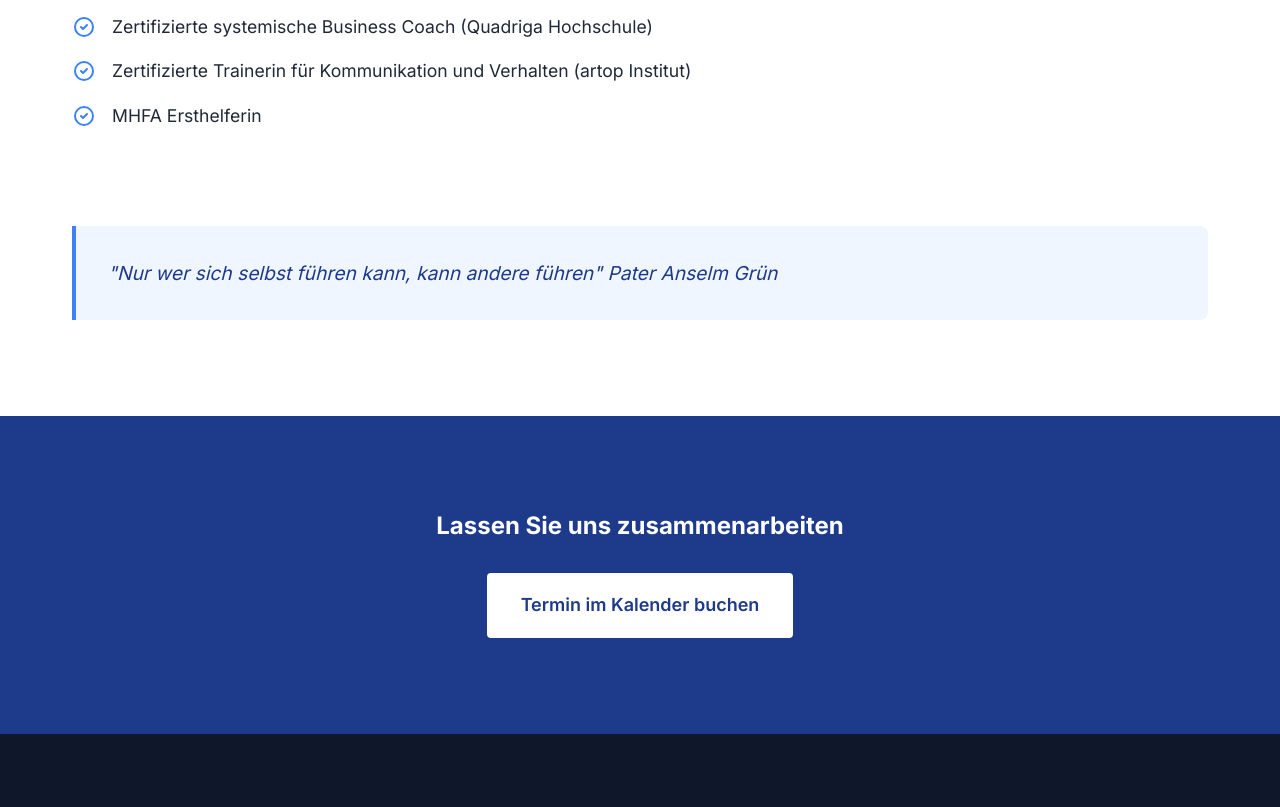
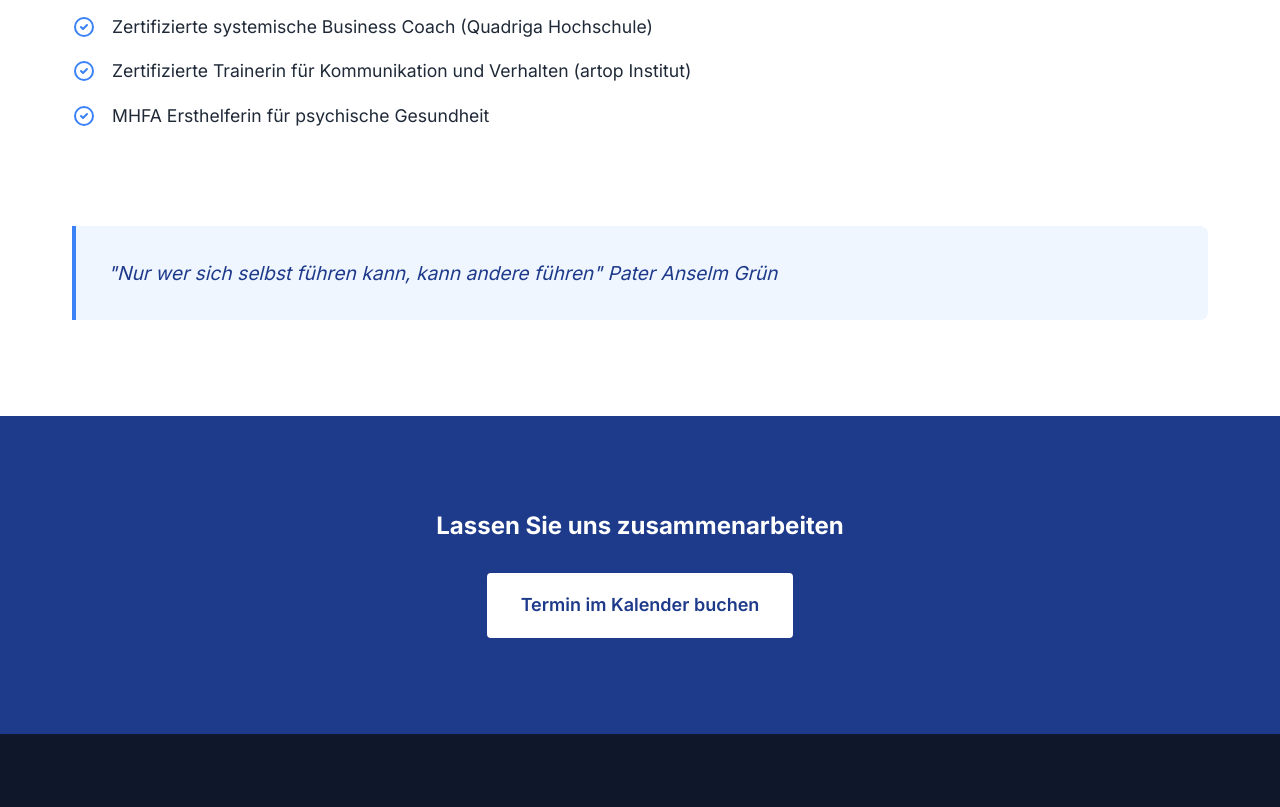
Before and after one commit to NargizaRA/liubov-coaching-webpage, an Eleventy site: page src/index.md in a window 1280 px wide. Shown: the part 3208-4015 px from the top of the page. Built offline with nearby package versions, Linux system fonts and the light colour scheme; Eleventy itself is replaced by a stand-in of ours; files that its build step writes are made by us from their sources.

Commit message:
Update Seiten (Pages) “home”

```diff
--- a/src/index.md
+++ b/src/index.md
@@ -72,7 +72,7 @@ about_text: >+
 about_features:
   - Zertifizierte systemische Business Coach (Quadriga Hochschule)
   - Zertifizierte Trainerin für Kommunikation und Verhalten (artop Institut)
-  - MHFA Ersthelferin
+  - MHFA Ersthelferin für psychische Gesundheit
 about_quote: '"Nur wer sich selbst führen kann, kann andere führen" Pater Anselm Grün'
 cta_title: Lassen Sie uns zusammenarbeiten
 footer_phone: auf Anfrage
```
